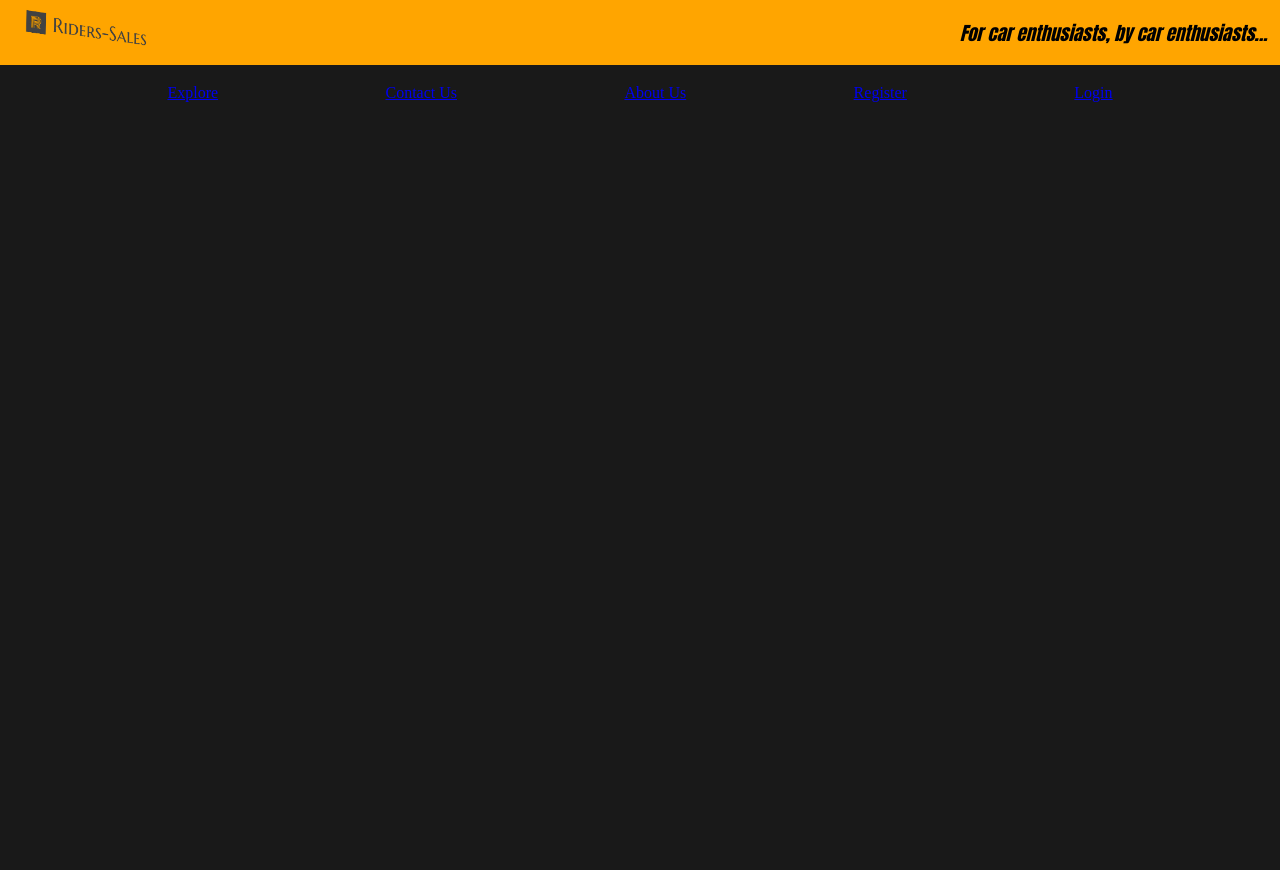
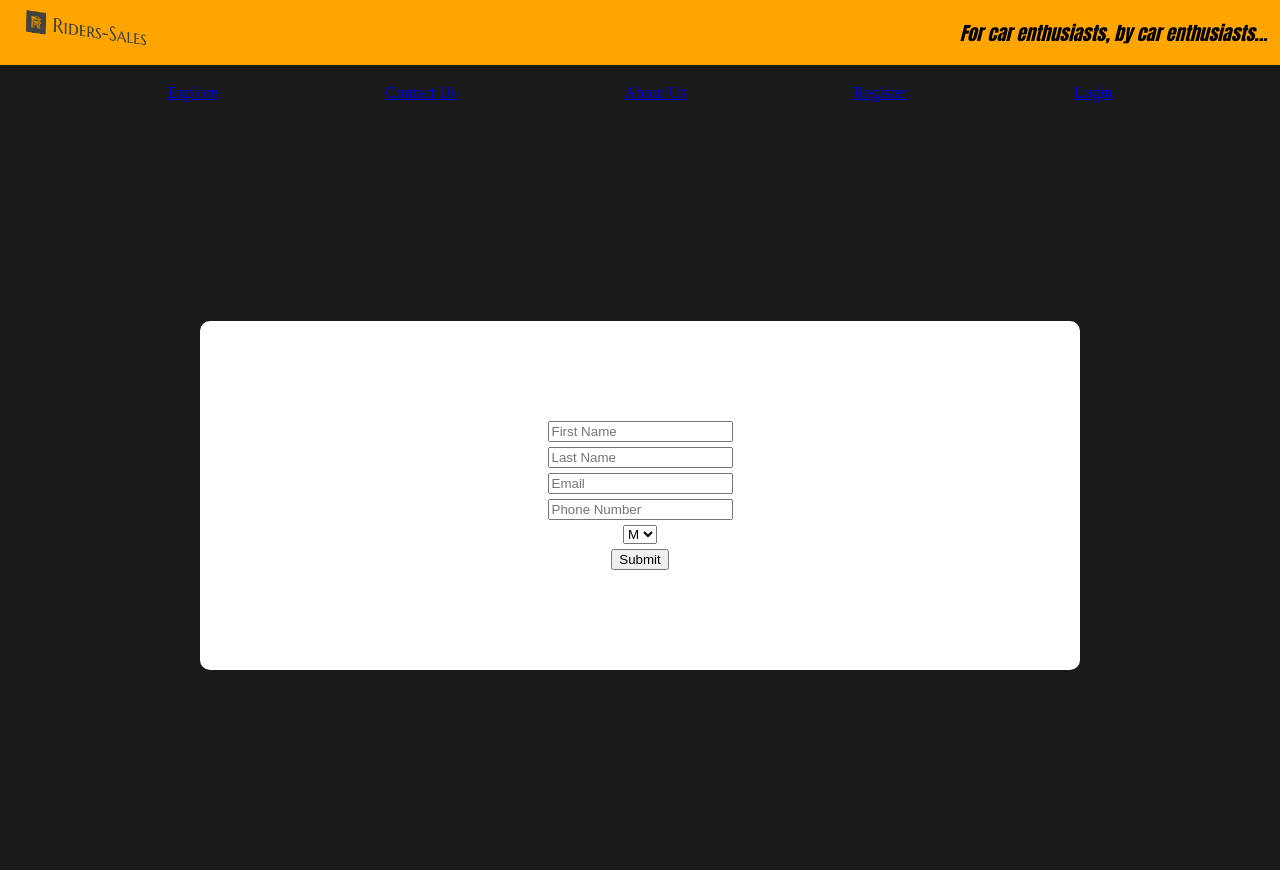
Before and after one commit to spicyyy1/Riders-sales, a PHP site: page /Register.html in a window 1280 px wide. Before the commit the page ends 102 px from the top, so only its background shows below. Run offline with PHP 8.4, Linux system fonts and the light colour scheme.

Commit message:
register page

```diff
--- a/Register.html
+++ b/Register.html
@@ -20,5 +20,16 @@
         <a href="Register.html">Register</a>
         <a href="Login.html">Login</a>
     </div>
+    <div class="register">
+        <input type="text" placeholder="First Name">
+        <input type="text" placeholder="Last Name">
+        <input type="email" placeholder="Email">
+        <input type="tel" placeholder="Phone Number">
+        <select name="Gjinia" id="Gjinia">
+            <option value="M">M</option>
+            <option value="F">F</option>
+        </select>
+        <input type="submit" placeholder="Register">
+    </div>
 </body>
 </html>
--- a/style.css
+++ b/style.css
@@ -30,3 +30,13 @@ body{
     width: 100%;
     height: 70vh;
 }
+.register{
+    display: flex;
+    flex-direction: column;
+    align-items: center;
+    background-color: white;
+    padding: 100px;
+    margin: 200px;
+    border-radius: 10px;
+    gap: 5px;
+}
```
